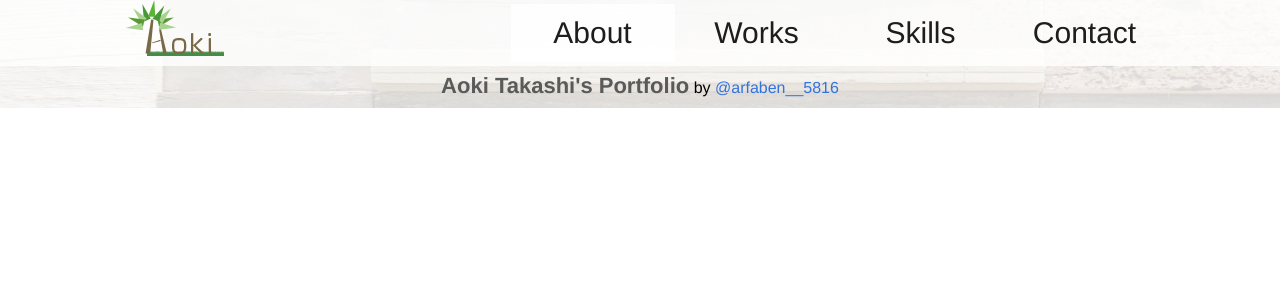
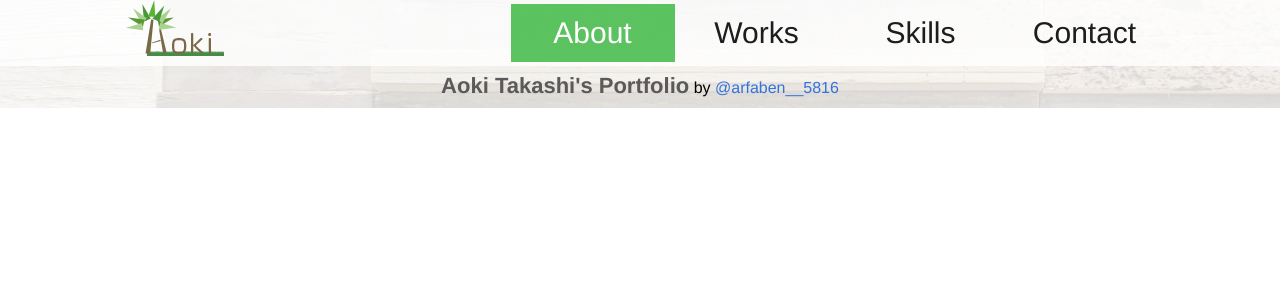
Before and after one commit to TakashiAoki5816/Portfolio, a Vue app in the folder vue-project/: page /about in a window 1280 px wide. In both pictures the pointer is over the item "About". Shown: the top 300 px of the page. Built offline with nearby package versions, Linux system fonts and the light colour scheme.

Commit message:
Changed color of Header.vue

```diff
--- a/vue-project/src/components/Header.vue
+++ b/vue-project/src/components/Header.vue
@@ -60,10 +60,14 @@ ul {
   padding: 12px;
 }
 .header-link:hover {
-  background-color: rgb(255, 255, 255, .8);
+  background-color: rgba(52, 180, 58, 0.8);
 }
 a {
   text-decoration: none;
   color: #585858;
 }
+
+a:hover {
+  color: #fff;
+}
 </style>
```
